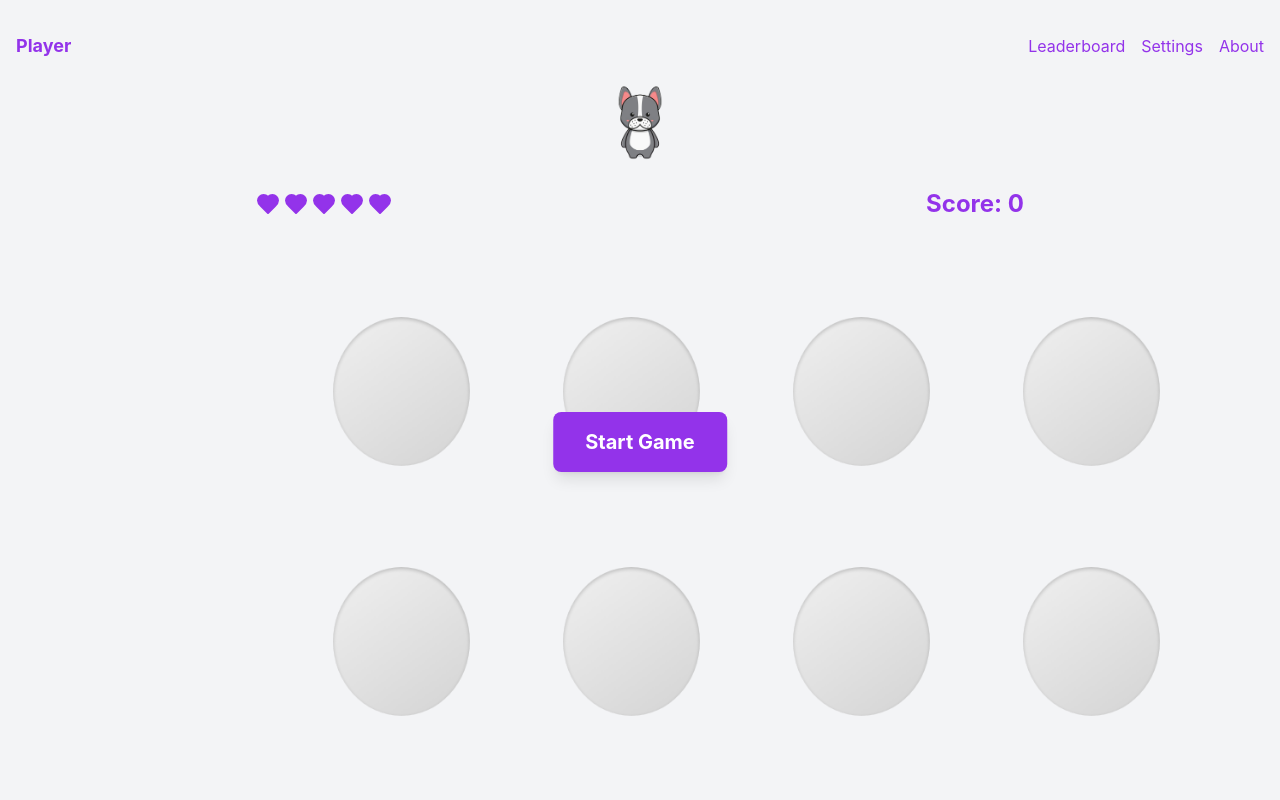
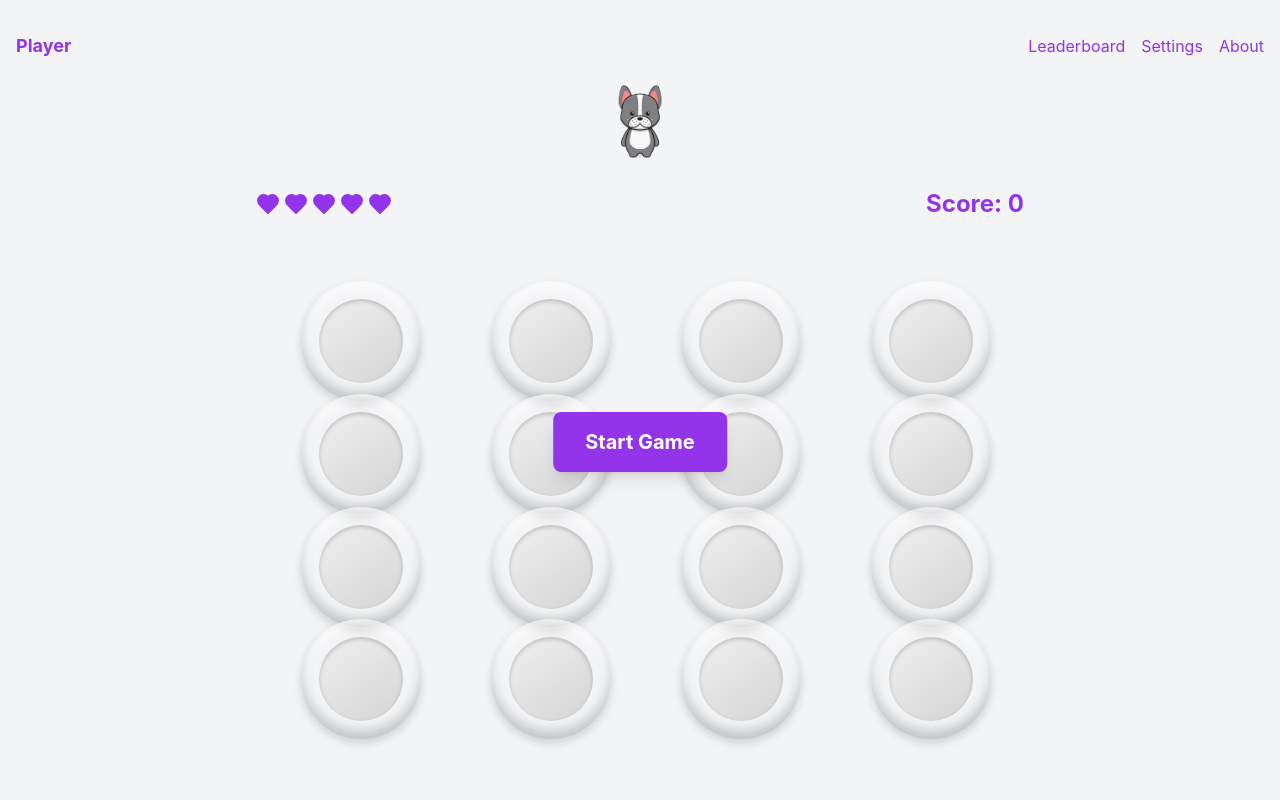
Before and after one commit to dbischoff777/reflexa, a React (Create React App) app: page / in a window 1280 px wide. Shown: the top 800 px of the page. Built offline with nearby package versions, Linux system fonts and the light colour scheme.

Commit message:
adjustments

```diff
--- a/src/PopItGame.jsx
+++ b/src/PopItGame.jsx
@@ -426,33 +426,31 @@ const PopItGame = () => {
     //Update the renderButton function
     const renderButton = (index) => {
       const isTarget = targetButton === index;
+      const buttonSize = Math.min(100 / settings.gridSize, 8);
 
       return (
         <div
           key={index}
-          className="relative w-full h-full"
+          className="relative"
+          style={{
+            width: `${buttonSize}vw`,
+            height: `${buttonSize}vw`,
+            padding: `${buttonSize * 0.1}vw`,
+            margin: `${buttonSize * 0.05}vw`,
+          }}
         >
-          <button
-            className={`
-              bowl-button
-              w-full
-              h-full
-              rounded-full
-              transition-all
-              duration-200
-              ${isTarget ? 'target glow-effect' : ''}
-            `}
-            onClick={() => handleButtonClick(index)}
-            disabled={!gameStarted || gameOver}
-            style={{
-              backgroundColor: isTarget ? '#9333ea' : 'transparent',
-              aspectRatio: '1 / 1',
-              transform: 'scale(0.85)',
-              transformOrigin: 'center',
-              boxShadow: isTarget ? '0 0 15px #9333ea, 0 0 30px #9333ea, 0 0 45px #9333ea' : 'none',
-              transition: 'all 0.3s ease-in-out'
-            }}
-          />
+          <div className="relative w-full h-full">
+            <button
+              className={`bowl-button w-full h-full ${isTarget ? 'target' : ''}`}
+              onClick={() => handleButtonClick(index)}
+              disabled={!gameStarted || gameOver}
+              style={{
+                backgroundColor: 'purple',
+                background: isTarget ? 'radial-gradient(circle, #0000FF 20%, #9333ea 60%)' : 'transparent'
+              }}
+            >
+            </button>
+          </div>
         </div>
       );
     };
```
